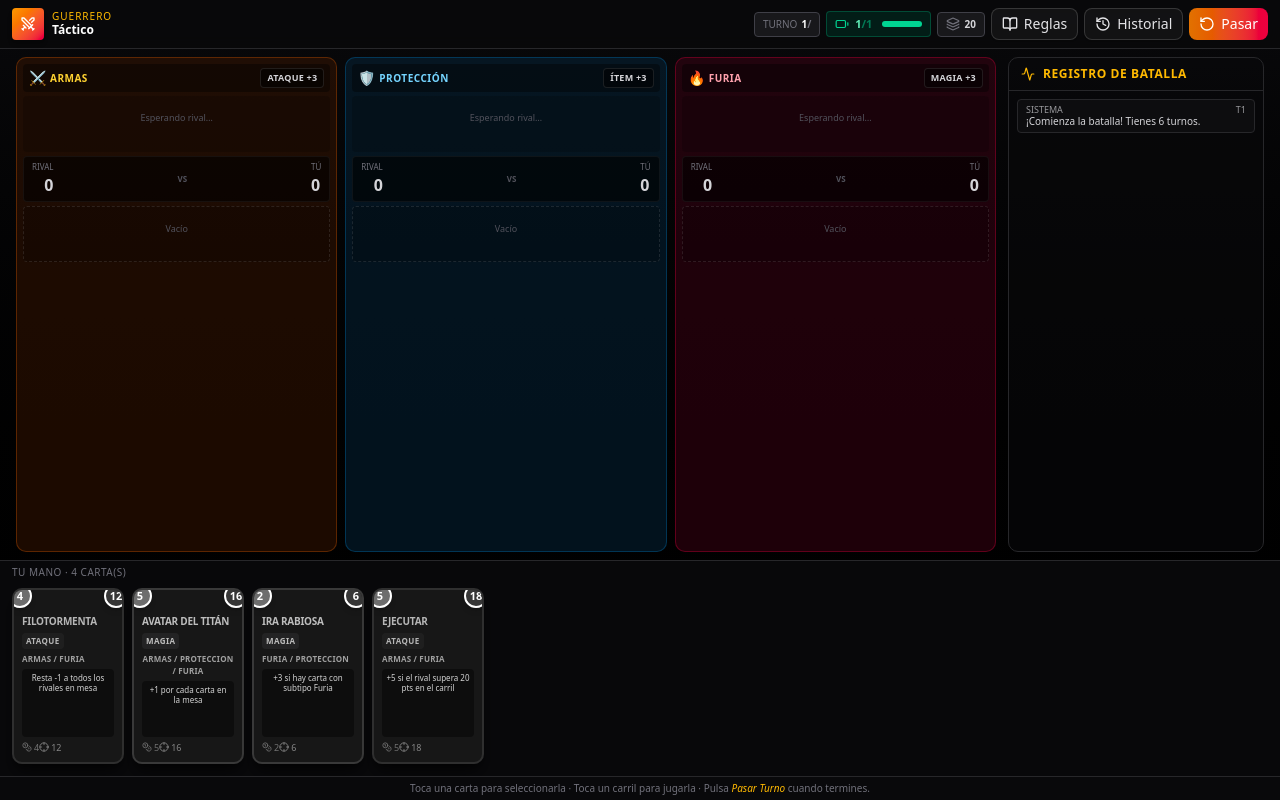
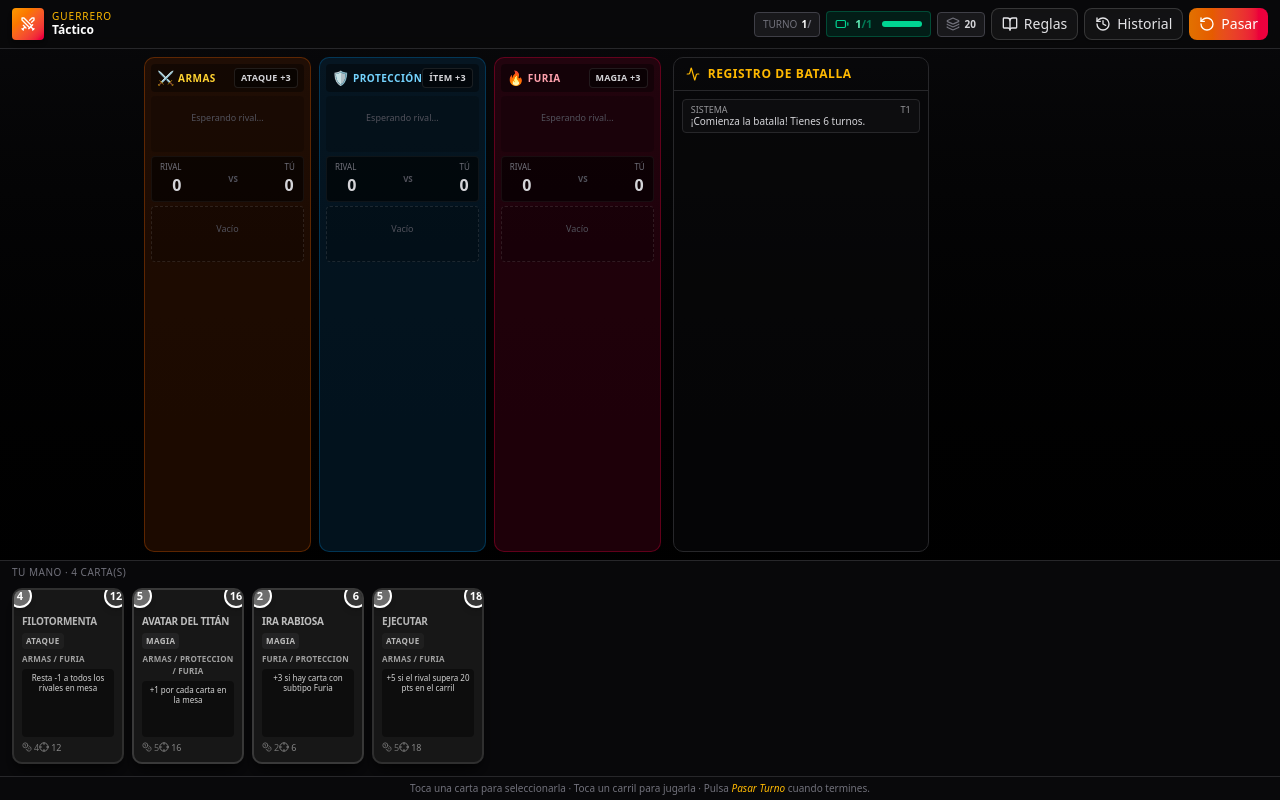
Before and after one commit to santos250996-netizen/guerrero-tactico-tcg, a Next.js app: page / in a window 1280 px wide. Built offline with nearby package versions, Linux system fonts and the light colour scheme.

Commit message:
41a40fd3-78c0-4b87-85bc-0939d7b2e7a0

```diff
--- a/src/app/page.tsx
+++ b/src/app/page.tsx
@@ -32,9 +32,10 @@ export default function Home() {
         onOpenHistory={() => setHistoryOpen(true)}
       />
 
-      <main className="flex flex-1 flex-col gap-2 px-2 py-2 lg:flex-row lg:gap-3 lg:px-4">
-        {/* Board area */}
-        <div className="flex flex-1 flex-col gap-2 md:grid md:grid-cols-3 md:gap-2">
+      {/* Contenedor centrado con max-width: SIEMPRE 3 columnas, sin apilar en móvil */}
+      <main className="mx-auto flex w-full max-w-5xl flex-1 flex-col gap-2 px-2 py-2 lg:flex-row lg:gap-3 lg:px-4">
+        {/* Board area — 3 columnas SIEMPRE (incluso en móvil, estrechas) */}
+        <div className="grid grid-cols-3 gap-2">
           {LANE_IDS.map((lane: LaneId) => (
             <LaneComponent key={lane} laneId={lane} />
           ))}
```
Also changed, not shown: scripts/desktop-3col.png (added), scripts/mobile-3col.png (added).
